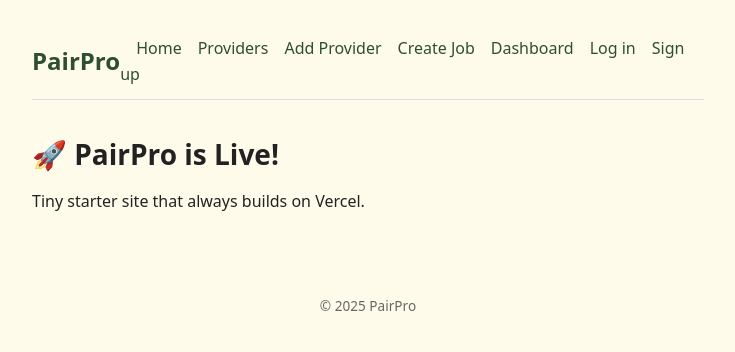
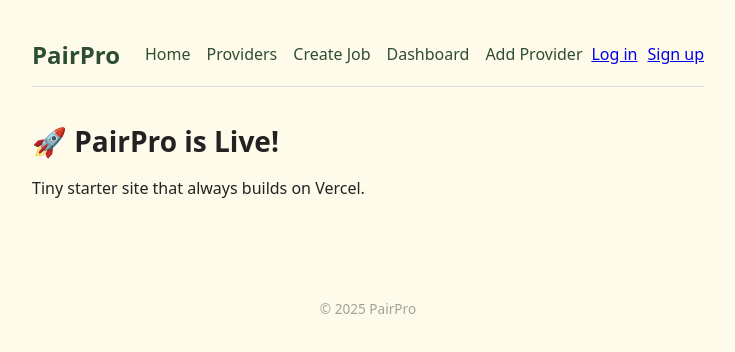
Before and after one commit to ProPairApp/pairpro-frontend, a Next.js app: page / in a window 1280 px wide. Shown: the top 352 px of the page, without its empty margins (272-1007 px from the left). Built offline with nearby package versions, Linux system fonts and the light colour scheme.

Commit message:
Update layout.tsx

```diff
--- a/app/layout.tsx
+++ b/app/layout.tsx
@@ -1,6 +1,7 @@
 // app/layout.tsx
 import "./globals.css";
 import React from "react";
+import Header from "./components/Header";
 
 export const metadata = {
   title: "PairPro",
@@ -15,22 +16,16 @@
   return (
     <html lang="en">
       <body>
-        <header>
-          <h1>PairPro</h1>
-          <nav>
-            <a href="/">Home</a>
-            <a href="/providers">Providers</a>
-            <a href="/providers/new">Add Provider</a>
-            <a href="/jobs/new">Create Job</a>
-            <a href="/dashboard">Dashboard</a>
-            <a href="/auth/login">Log in</a>
-            <a href="/auth/signup">Sign up</a>
-          </nav>
-        </header>
+        {/* Shared Header */}
+        <Header />
 
+        {/* Main page content */}
         <main>{children}</main>
 
-        <footer>© {new Date().getFullYear()} PairPro</footer>
+        {/* Footer */}
+        <footer style={{ marginTop: 48, opacity: 0.6, textAlign: "center" }}>
+          © {new Date().getFullYear()} PairPro
+        </footer>
       </body>
     </html>
   );
```
